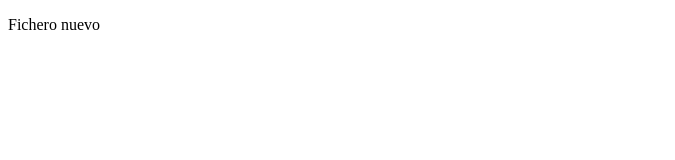
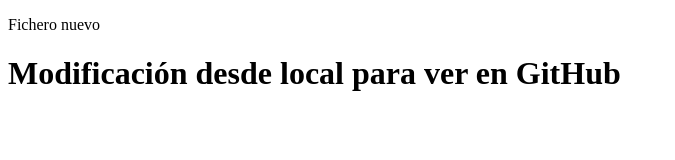
Before and after one commit to Borja026/solvam-project, a plain HTML site: page nuevo.html in a window 1280 px wide. Shown: the whole page, without its empty margins (0-675 px from the left). Drawn offline with Linux system fonts and the light colour scheme.

Commit message:
Archivo nuevo modificado

```diff
--- a/nuevo.html
+++ b/nuevo.html
@@ -7,5 +7,6 @@
 </head>
 <body>
     <p>Fichero nuevo</p>
+    <h1>Modificación desde local para ver en GitHub</h1>
 </body>
 </html>
```
